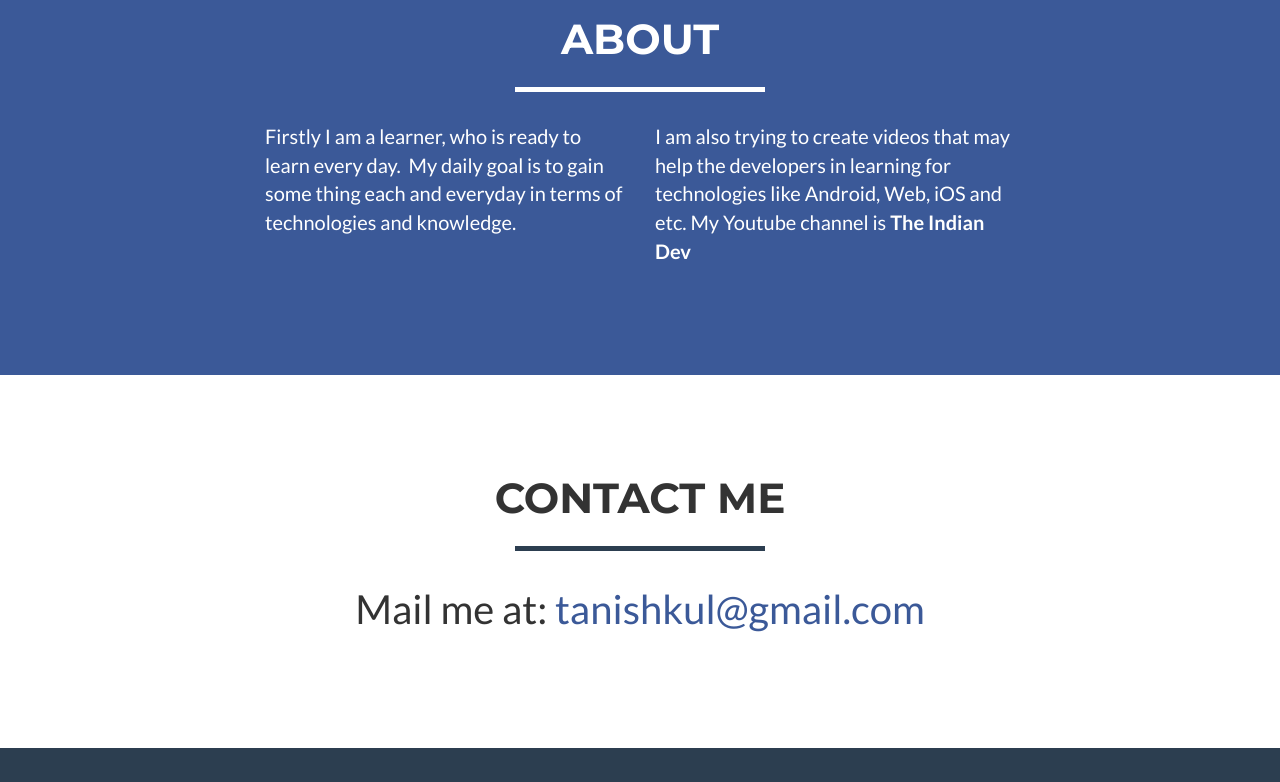
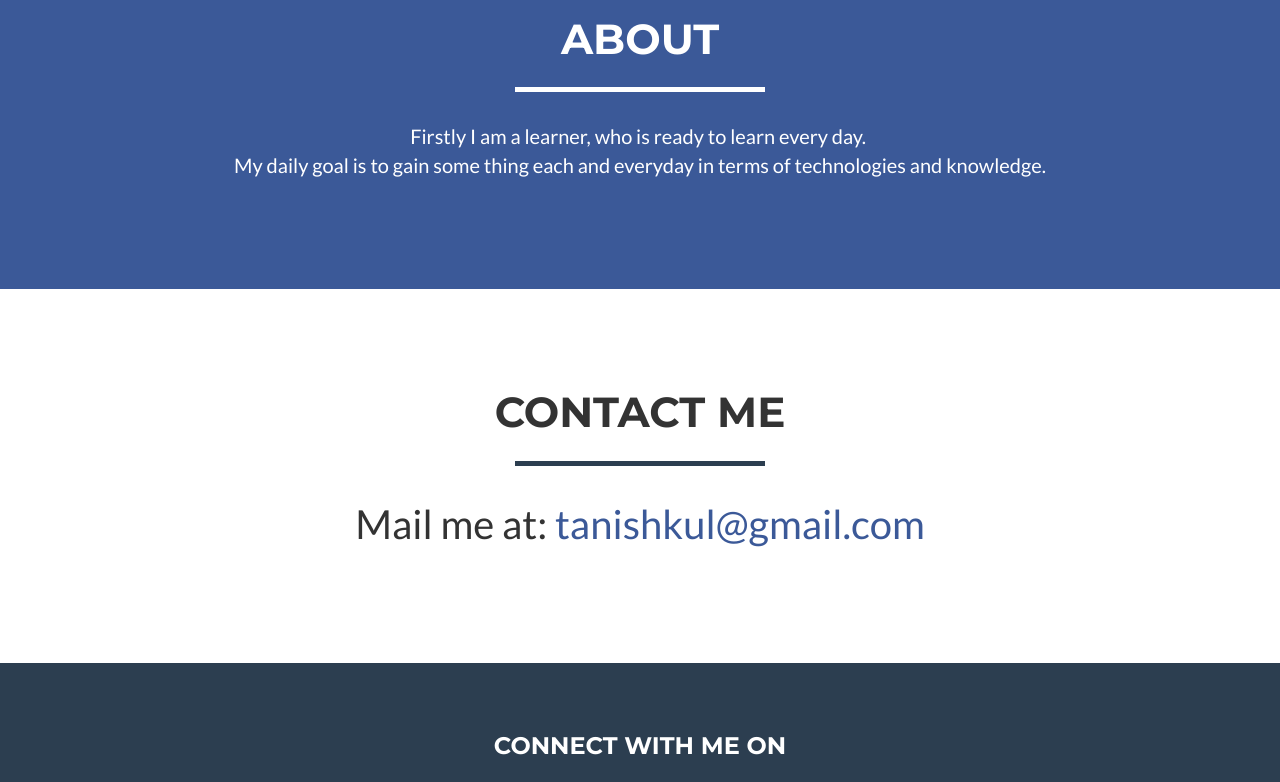
Before and after one commit to tanishkul/tanishkul.github.io, a plain HTML site: page index.html in a window 1280 px wide. Shown: the part 1240-2022 px from the top of the page. Drawn offline with nearby package versions, Linux system fonts and the light colour scheme.

Commit message:
Changed text

```diff
--- a/index.html
+++ b/index.html
@@ -141,11 +141,8 @@
                 </div>
             </div>
             <div class="row">
-                <div class="col-lg-4 col-lg-offset-2">
-                    <p>Firstly I am a learner, who is ready to learn every day.&nbsp; My daily goal is to gain some thing each and everyday in terms of technologies and knowledge.</p>
-                </div>
-                <div class="col-lg-4">
-                    <p>I am also trying to create videos that may help the developers in learning for technologies like Android, Web, iOS and etc. My Youtube channel is <b><a href="https://www.youtube.com/channel/UCbaR6YYn5VGXrR5_f-4tNsA" target="_blank" style="font-size:20px; color: #ffffff">The Indian Dev</a></b></p>
+                <div class="col-lg-12 text-center">
+                    <p>Firstly I am a learner, who is ready to learn every day.&nbsp; <br>My daily goal is to gain some thing each and everyday in terms of technologies and knowledge.</p>
                 </div>
             </div>
         </div>
```
